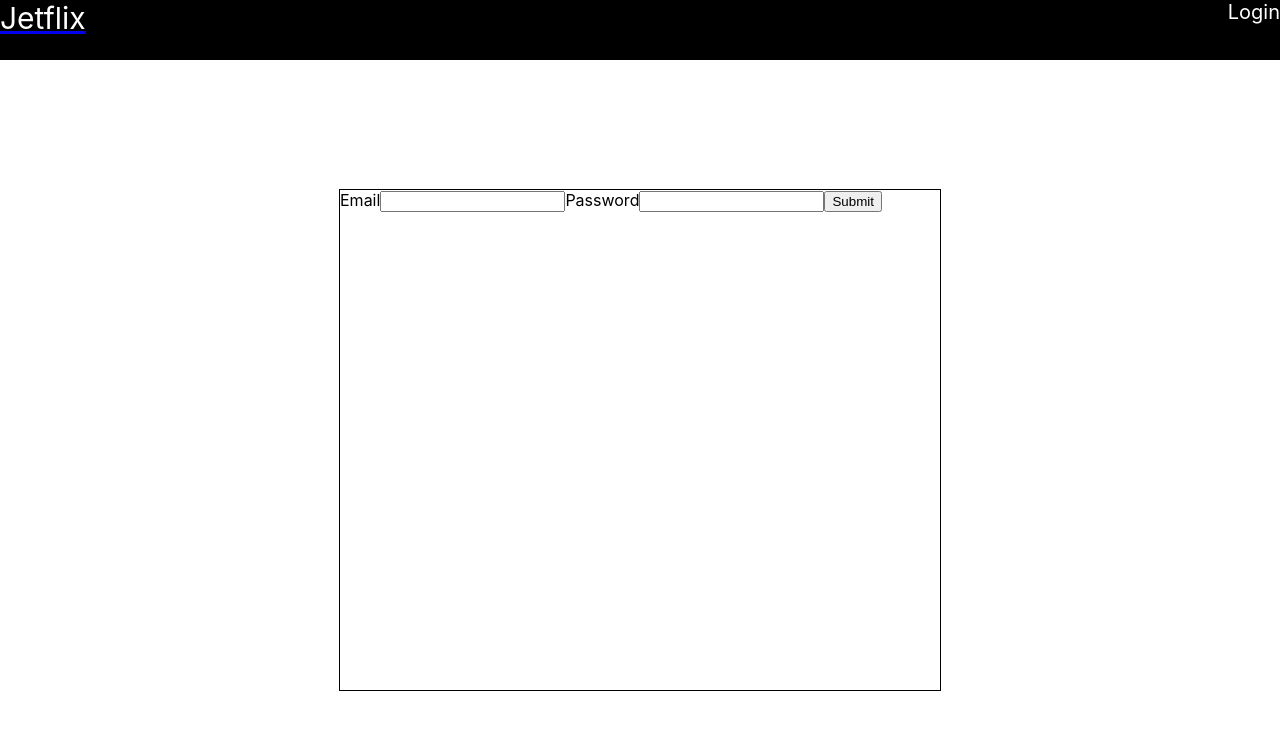
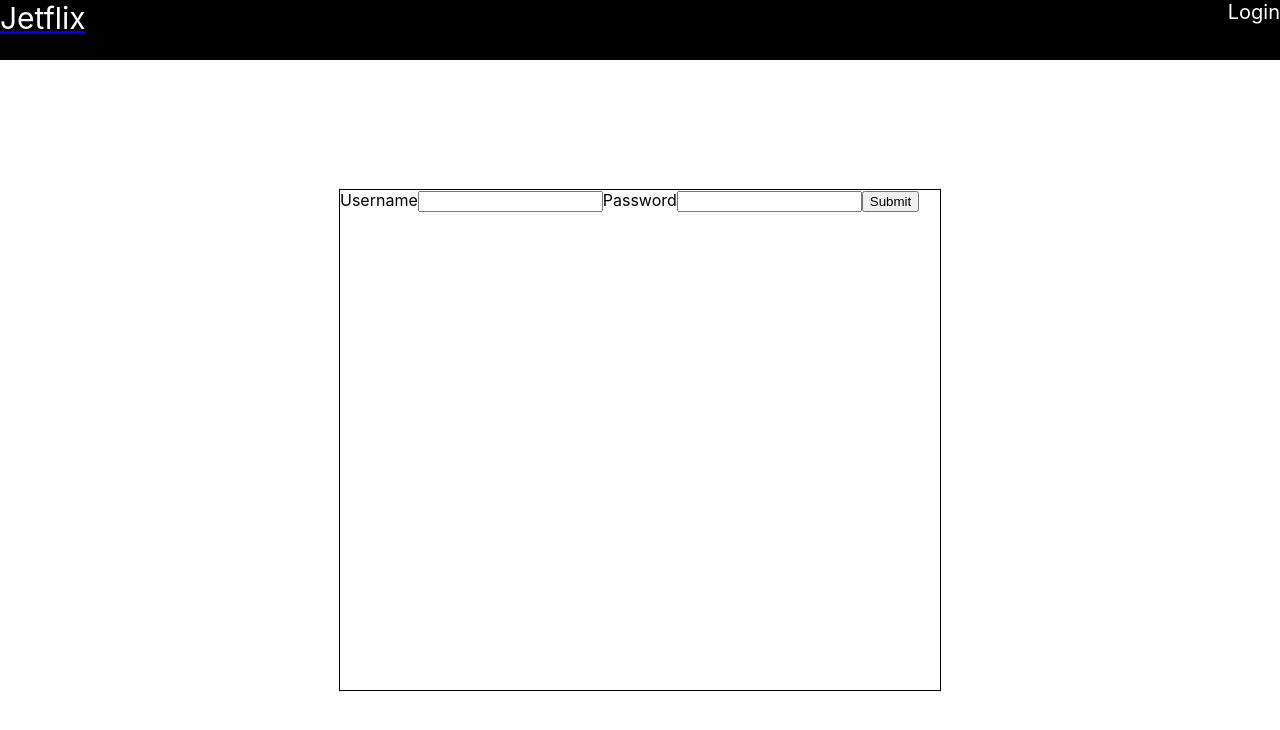
Before and after one commit to jjng03/capstone-project, a React (Create React App) app in the folder frontend/: page /login in a window 1280 px wide. Shown: the top 730 px of the page. Built offline with nearby package versions, Linux system fonts and the light colour scheme.

Commit message:
added a navigate to redirect a user to the homepage after login

```diff
--- a/frontend/src/App.js
+++ b/frontend/src/App.js
@@ -1,4 +1,5 @@
 import './styles/App.css';
+import React, {useState, useEffect} from 'react';
 import { Route, Routes } from 'react-router-dom';
 import Home from "./components/Home.js";
 import Nav from './components/Nav.js';
@@ -6,13 +7,19 @@ import Login from './pages/Login.js'
 
 function App() {
   const URL = 'https://localhost:3000/';
-
+  const [formData, setFormData] = useState(
+    {
+        username: "",
+        email: "",
+        password: ""
+    }
+    );
   return (
     <div className="App">
-      <Nav />
+      <Nav formData={formData} setFormData={setFormData}/>
       <Routes>
         <Route exact path='/' element={<Home />} />
-        <Route path='/login' element={<Login URL={URL}/>} />
+        <Route path='/login' element={<Login formData={formData} setFormData={setFormData} URL={URL}/>} />
       </Routes>
     </div>
   );
--- a/frontend/src/components/Movies.js
+++ b/frontend/src/components/Movies.js
@@ -84,7 +84,7 @@ function Movies() {
         const findCurrentMovie = popularMovies.find((popularMovie)=>popularMovie.original_title === e.target.alt);
         setCurrentMovie(findCurrentMovie)
     }
-    console.log(featuredMovie)
+    // console.log(featuredMovie)
     // console.log(randomMovie.key)
     // const imageUrl = `https://image.tmdb.org/t/p/w500/${popularMovies.poster_path}`
     // console.log(popularMovies)
--- a/frontend/src/components/Nav.js
+++ b/frontend/src/components/Nav.js
@@ -1,13 +1,14 @@
 import { Link } from 'react-router-dom';
 import React from 'react';
 
-function Nav() {
+function Nav({formData}) {
     return (
         <div className="nav-container">
             <Link to='/'>
                 <div className="home-link">Jetflix</div>
             </Link>
             <Link to='/login'>
+                {/* { {formData} ? <div className="login-link">{formData.username}</div> : <div className="login-link">Login</div>} */}
                 <div className="login-link">Login</div>
             </Link>
         </div>
--- a/frontend/src/pages/Login.js
+++ b/frontend/src/pages/Login.js
@@ -1,13 +1,16 @@
 import React, {useState, useEffect} from 'react';
+import { useNavigate } from 'react-router-dom';
 import axios from 'axios';
 
-function Login() {
-    const [formData, setFormData] = useState(
-        {
-            email: "",
-            password: ""
-        }
-        )
+function Login({formData, setFormData}) {
+    const navigate = useNavigate();
+    // const [formData, setFormData] = useState(
+    //     {
+    //         username: "",
+    //         email: "",
+    //         password: ""
+    //     }
+    //     );
 
     function handleChange(e) {
         setFormData({...formData, [e.target.name]: e.target.value})
@@ -18,17 +21,19 @@ function Login() {
         axios.post('http://localhost:4000/login', formData)
         .then(function (response) {
             console.log(response);
+            navigate('/')
         })
         .catch(function (error) {
             console.log(error);
         })
     }
+
     return (
         <div className="login-container">
             <div className="login-box">
                 <form>
-                    <label>Email</label>
-                        <input type="text" value={formData.email} onChange={handleChange} name="email"/>
+                    <label>Username</label>
+                        <input type="text" value={formData.username} onChange={handleChange} name="username"/>
                     <label>Password</label>
                         <input type="password" value={formData.password} onChange={handleChange} name="password"/>
                     <button onClick={handleLogin}>Submit</button>
```
